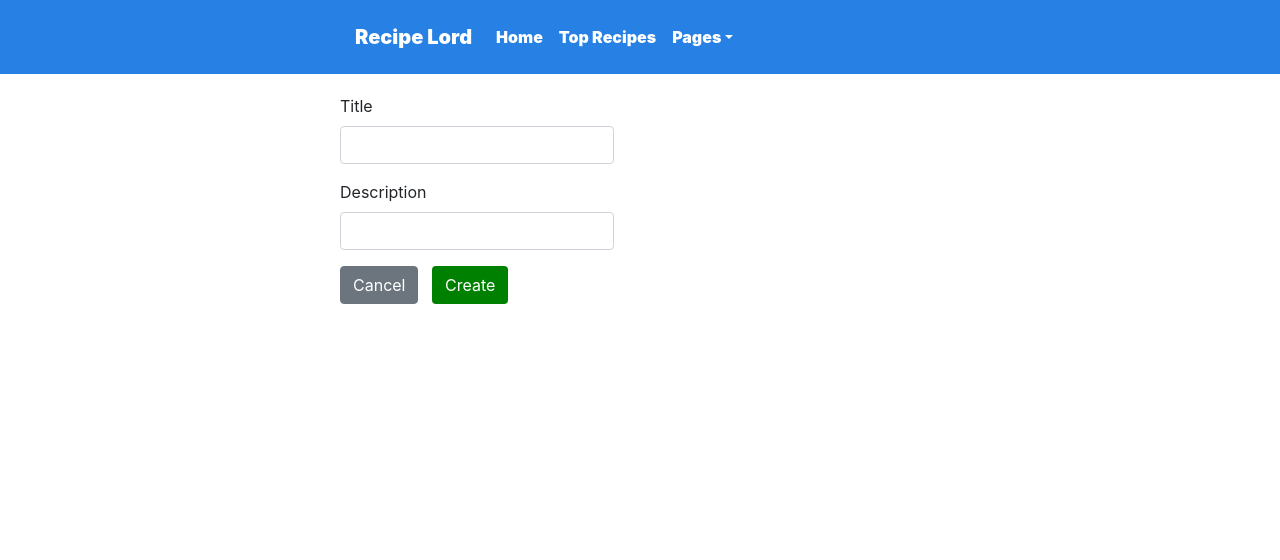
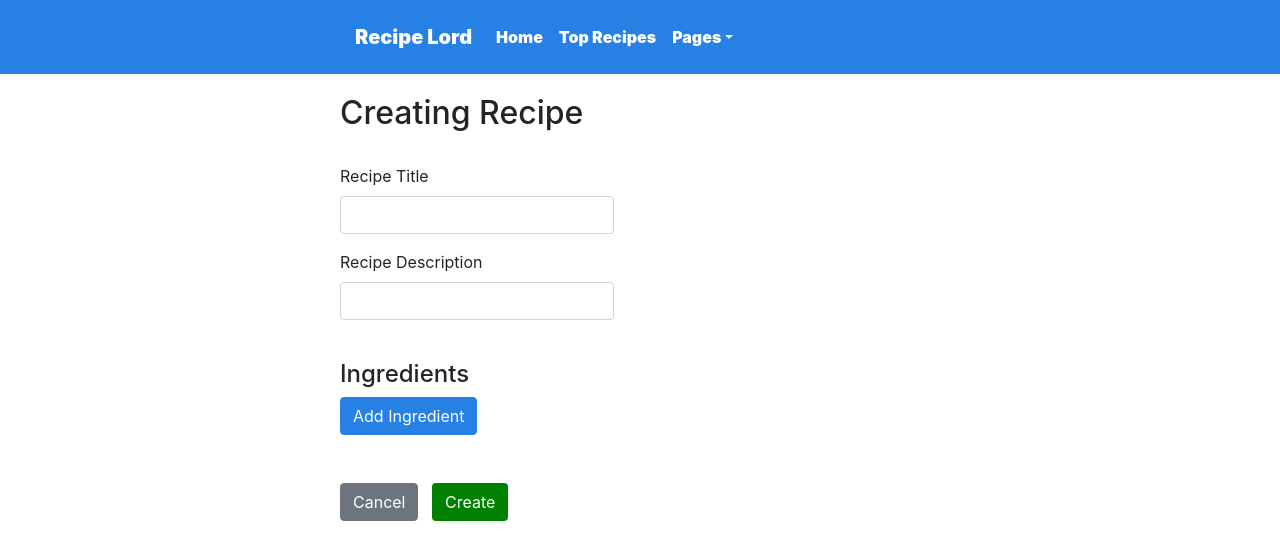
Before and after one commit to hmtcelik/RecipeLord, a React (Create React App) app in the folder frontend/: page /create in a window 1280 px wide. Shown: the top 560 px of the page. Built offline with nearby package versions, Linux system fonts and the light colour scheme.

Commit message:
adding ingredient at DOM on creating recipe

```diff
--- a/frontend/src/components/CreateRecipe.js
+++ b/frontend/src/components/CreateRecipe.js
@@ -12,16 +12,37 @@ import refreshList from "./Home";
 
 const CreateRecipe = () => {
     //for form elements
-    const [title, setTitle] = useState('');
-    const [description, setDescription] = useState('');
+    const [recipeName, setRecipeName] = useState('');
+    const [recipeDesc, setRecipeDesc] = useState('');
+    const [recipeId, setRecipeId] = useState('');
+
+    //for adding ingredients
+    const [showAddIngredient, setShowAddIngredient ] = useState(false); //for checking render
+    const [ingredientName, setIngredientName] = useState('');
+    const [ingredientsList, setIngredientsList] = useState([
+
+    ]);
+    const [tempId, setTempId] = useState(2);
 
     //for returning home page
     const navigate = useNavigate();
 
+    const addIngredient = () => {
+      //checking if name is empty
+      // I do this because I cant use form inside another form (which of main form)
+      if (ingredientName.trim().length === 0)
+        return false;
+      const tempIngredients = ingredientsList.slice();
+      tempIngredients.push({title:`${ingredientName}`, id:(tempId) });
+      setTempId(tempId+1);
+      setIngredientsList(tempIngredients);
+      setIngredientName('');
+    }
+
     //submiting form
     const handleSubmit = (e) => {
       e.preventDefault();
-      const recipe = { title: title, description: description};
+      const recipe = { title: recipeName, description: recipeDesc};
       axios
         .post("/api/recipes/", recipe)
         .then((res) => refreshList());
@@ -33,15 +54,38 @@ const CreateRecipe = () => {
         <Container>
           <Row>
             <Form onSubmit={handleSubmit}>
+              <h2>Creating Recipe</h2>
+              <br />
               <FormGroup>
-                <Label>Title</Label>
-                <Input type="text" value={title} required onChange={(e) => setTitle(e.target.value)}/>
+                <Label>Recipe Title</Label>
+                <Input type="text" value={recipeName} required onChange={(e) => setRecipeName(e.target.value)}/>
               </FormGroup>
               <FormGroup>
-                <Label>Description</Label>
-                <Input type="text" value={description} required onChange={(e) => setDescription(e.target.value)}/>
+                <Label>Recipe Description</Label>
+                <Input type="text" value={recipeDesc} required onChange={(e) => setRecipeDesc(e.target.value)}/>
               </FormGroup>
-              <Link to="/"><Button>Cancel</Button></Link> {'\u00A0'}{'\u00A0'}
+              <br />
+              <h4>Ingredients</h4>
+              {ingredientsList.map(ingredient => (
+                <div key={ingredient.id}>
+                  <li>{ingredient.title}</li>
+                </div>
+              ))}
+              {!showAddIngredient && <Button onClick={()=> setShowAddIngredient(true)} color="info">Add Ingredient</Button>}
+              {showAddIngredient &&
+              <div className="addIngredient">
+                <br/>
+                  <FormGroup>
+                    <Label>Ingredient Name</Label>
+                    <Input type="text" value={ingredientName} onChange={(e) => setIngredientName(e.target.value)}/>
+                  </FormGroup>
+                  <Button onClick={addIngredient} color="dark">+</Button>
+              </div>
+              }
+              <br />
+              <br />
+              <br />
+              <Link to="/"><Button>Cancel</Button></Link>  {'\u00A0'}{'\u00A0'}
               <Button type="submit" color="succes">Create</Button>
             </Form>
           </Row>
--- a/frontend/src/components/Home.js
+++ b/frontend/src/components/Home.js
@@ -11,7 +11,6 @@ import RecipeList from "./RecipeList";
 
 const Home = () => {
   const [recipes , setRecipes] = useState([{}]);
-  const [ingredients, setIngredients] = useState([{}]);
   const [isPending, setIsPending] = useState(true);
 
   // creating successful message
@@ -82,7 +81,6 @@ const Home = () => {
           {pizza.name}
           </div>
         ))}
-
         <Button onClick={() => dispatch({ type:"peperoni" })}>add peperoni </Button>
         <Button onClick={() => dispatch({ type:"ananas" })}>add ananas </Button>
 
--- a/frontend/src/components/RecipeList.js
+++ b/frontend/src/components/RecipeList.js
@@ -20,7 +20,6 @@ const RecipeList = (props) => {
     const [youSure, setYouSure] = useState(false);
 
     const handleDelete = (id) => {
-      console.log(id);
       setYouSure(false);
 
       //deleting on DOM
@@ -47,7 +46,7 @@ const RecipeList = (props) => {
                   </div>
 
                   <br />
-                  <h5>ingredients</h5>
+                  <h5>ingredissents</h5>
                   <Ingredients recipeId={recipe.id}/>
 
                   {/* Edit Recipe */}
```
Also changed, not shown: 1 other file (tests, documents, lock files or other folders).
